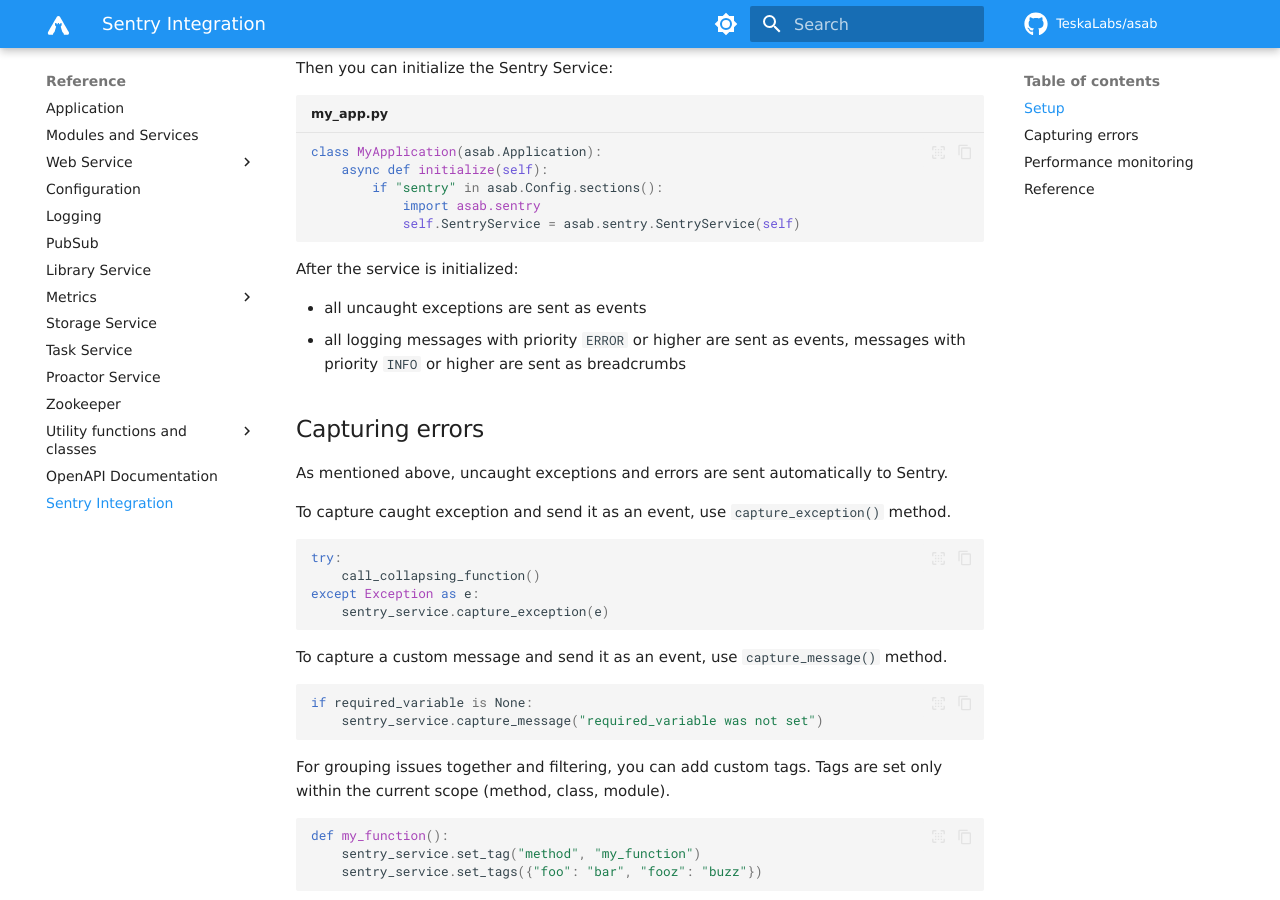
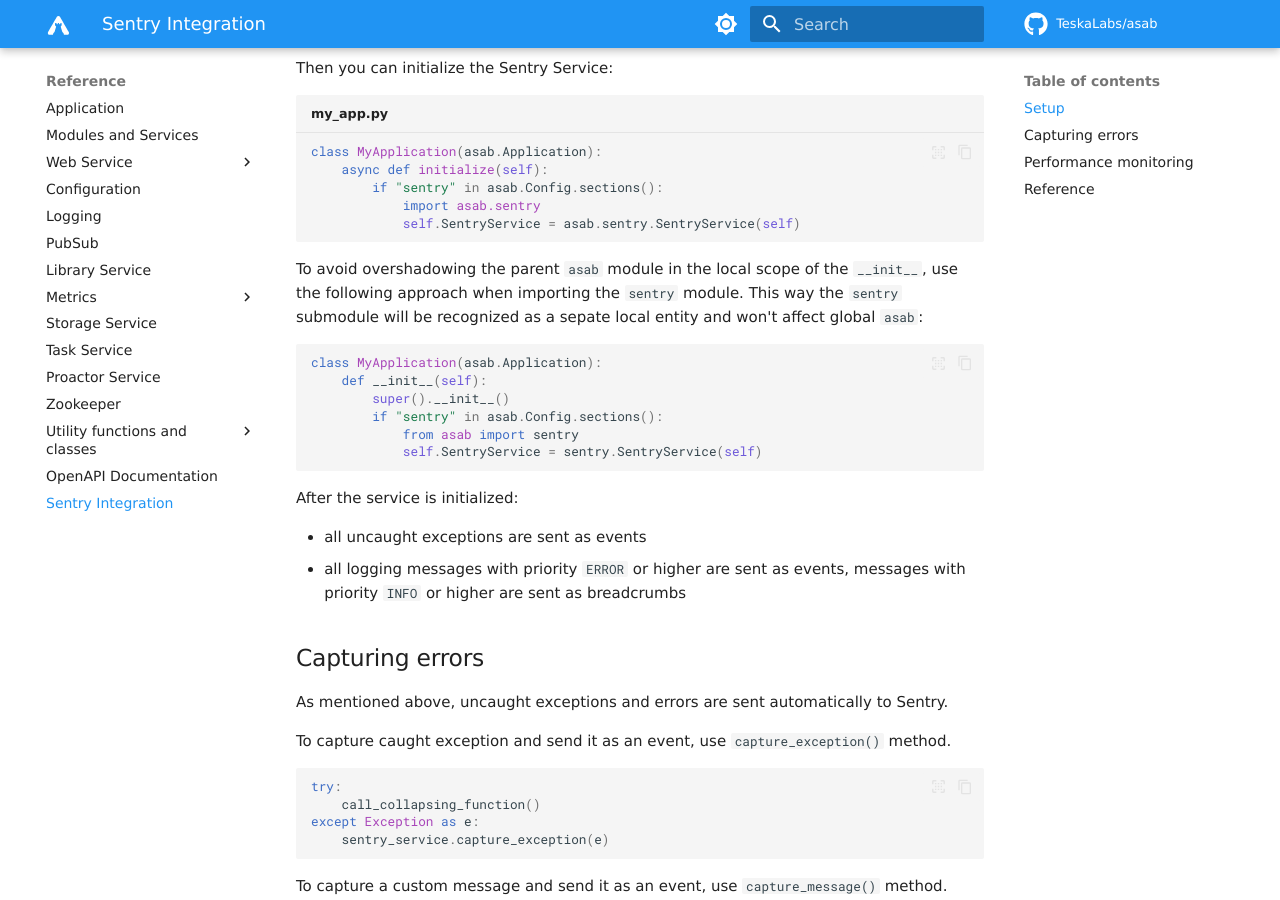
Before and after one commit to TeskaLabs/asab, an MkDocs documentation site: the page built from docs/reference/sentry.md, in a window 1280 px wide and 900 px high, scrolled down 1006 px. Built offline with MkDocs 1.6.1 and Material for MkDocs 9.7.7, drawn with Linux system fonts in a browser that asks for light colours; some web fonts are replaced; comment, search, counter and statistics services are not loaded.

Commit message:
Adds import sentry comment

````diff
--- a/docs/reference/sentry.md
+++ b/docs/reference/sentry.md
@@ -42,6 +42,17 @@
 		if "sentry" in asab.Config.sections():
 			import asab.sentry
 			self.SentryService = asab.sentry.SentryService(self)
+```
+
+To avoid overshadowing the parent `asab` module in the local scope of the `__init__`, use the following approach when importing the `sentry` module. This way the `sentry` submodule will be recognized as a sepate local entity and won't affect global `asab`:
+
+```python
+class MyApplication(asab.Application):
+	def __init__(self):
+		super().__init__()
+		if "sentry" in asab.Config.sections():
+			from asab import sentry
+			self.SentryService = sentry.SentryService(self)
 ```
 
 After the service is initialized:
````
